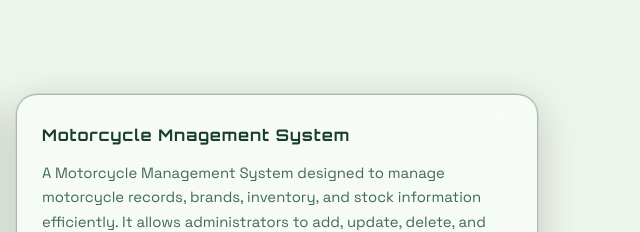
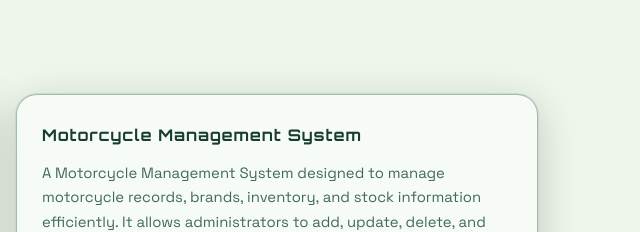
Before and after one commit to lagudacj-alt/Portfolio, a plain HTML site: page index.html in a window 1280 px wide. Shown: the part 2368-2600 px from the top of the page, 637-1277 px from the left. Drawn offline with Linux system fonts and the light colour scheme.

Commit message:
Initial portfolio upload

```diff
--- a/index.html
+++ b/index.html
@@ -58,7 +58,7 @@
 <div class="sec-head rv"><h2>PROJECTS</h2><p>Sample placeholders. Replace the text and links with your own work.</p><i></i></div>
 <div class="projects">
 <article class="glass proj rv"><div class="pbody"><h3>Qr-attendance System</h3><p>A QR Code-Based Attendance System that automates student attendance through QR code scanning using a webcam. It records attendance digitally, reduces manual work, and provides real-time scanning feedback.</p><div class="tech"><span>Python</span></div><div class="links"><a href="https://github.com/lagudacj-alt/Qr-attendanceSystem" target="_blank" rel="noopener">GitHub repo</a></div></div></article>
-<article class="glass proj rv"><div class="pbody"><h3>Motorcycle Mnagement System</h3><p>A Motorcycle Management System designed to manage motorcycle records, brands, inventory, and stock information efficiently. It allows administrators to add, update, delete, and monitor motorcycle details through a user-friendly interface.</p><div class="tech"><span>Python</span><span>Django</span><span>PostgreSQL</span></div><div class="links"><a href="https://github.com/lagudacj-alt/finalproject" target="_blank" rel="noopener">GitHub repo</a></div></div></article>
+<article class="glass proj rv"><div class="pbody"><h3>Motorcycle Management System</h3><p>A Motorcycle Management System designed to manage motorcycle records, brands, inventory, and stock information efficiently. It allows administrators to add, update, delete, and monitor motorcycle details through a user-friendly interface.</p><div class="tech"><span>Python</span><span>Django</span><span>PostgreSQL</span></div><div class="links"><a href="https://github.com/lagudacj-alt/finalproject" target="_blank" rel="noopener">GitHub repo</a></div></div></article>
 </section>
 
 <section id="contact">
```
